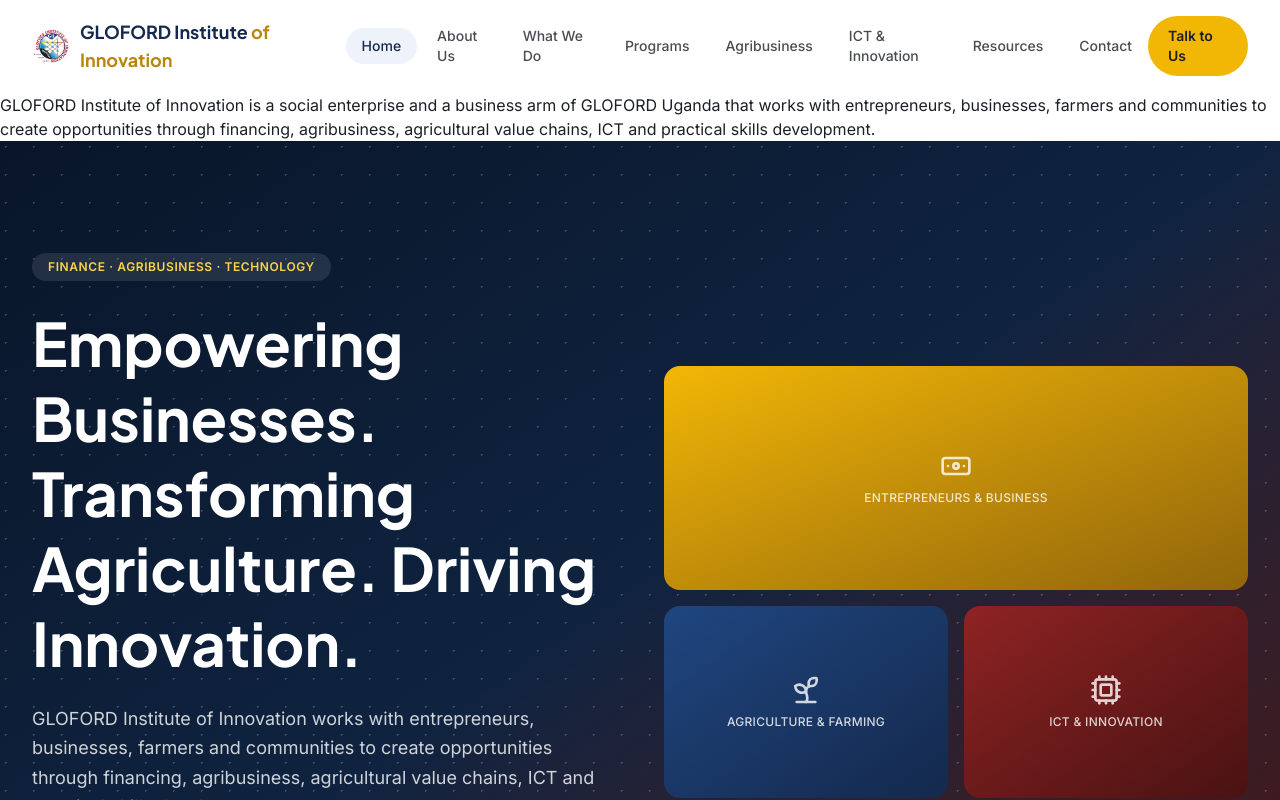
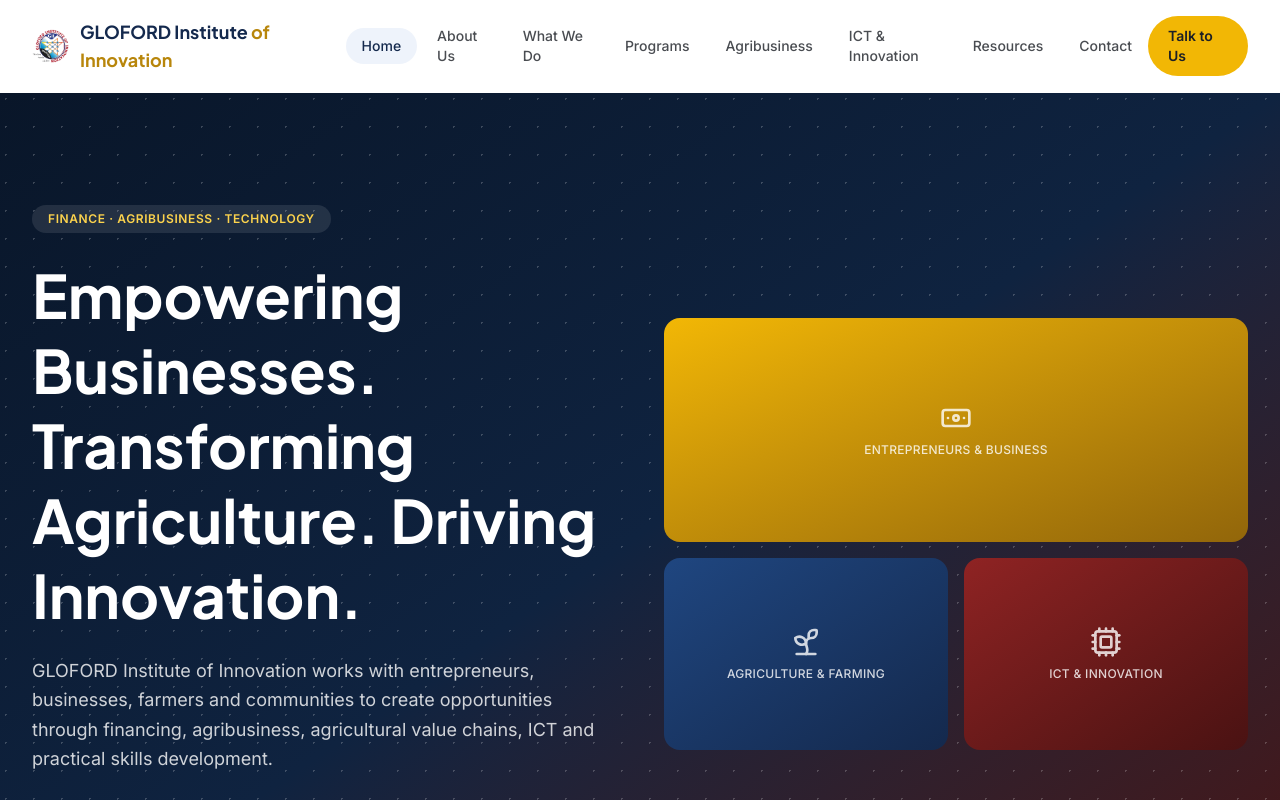
Before and after one commit to EmmaB211/gloford-institute-of-innovation, a React (Vite) app: page / in a window 1280 px wide. Shown: the top 800 px of the page. Built offline with nearby package versions, Linux system fonts and the light colour scheme.

Commit message:
Remove redundant paragraph from Home page
Removed redundant description paragraph about GLOFORD Institute.

```diff
--- a/src/pages/Home.tsx
+++ b/src/pages/Home.tsx
@@ -33,7 +33,6 @@ export default function Home() {
         title="GLOFORD Institute of Innovation | Finance, Agribusiness & ICT"
         description="GLOFORD Institute of Innovation empowers businesses, entrepreneurs, farmers and communities through financing, agribusiness, agricultural value chains, ICT and practical skills development."
       />
-      <p> GLOFORD Institute of Innovation is a social enterprise and a business arm of GLOFORD Uganda that works with entrepreneurs, businesses, farmers and communities to create opportunities through financing, agribusiness, agricultural value chains, ICT and practical skills development.</p>
       <Hero />
 
       {/* Trust / Quick Impact */}
```
